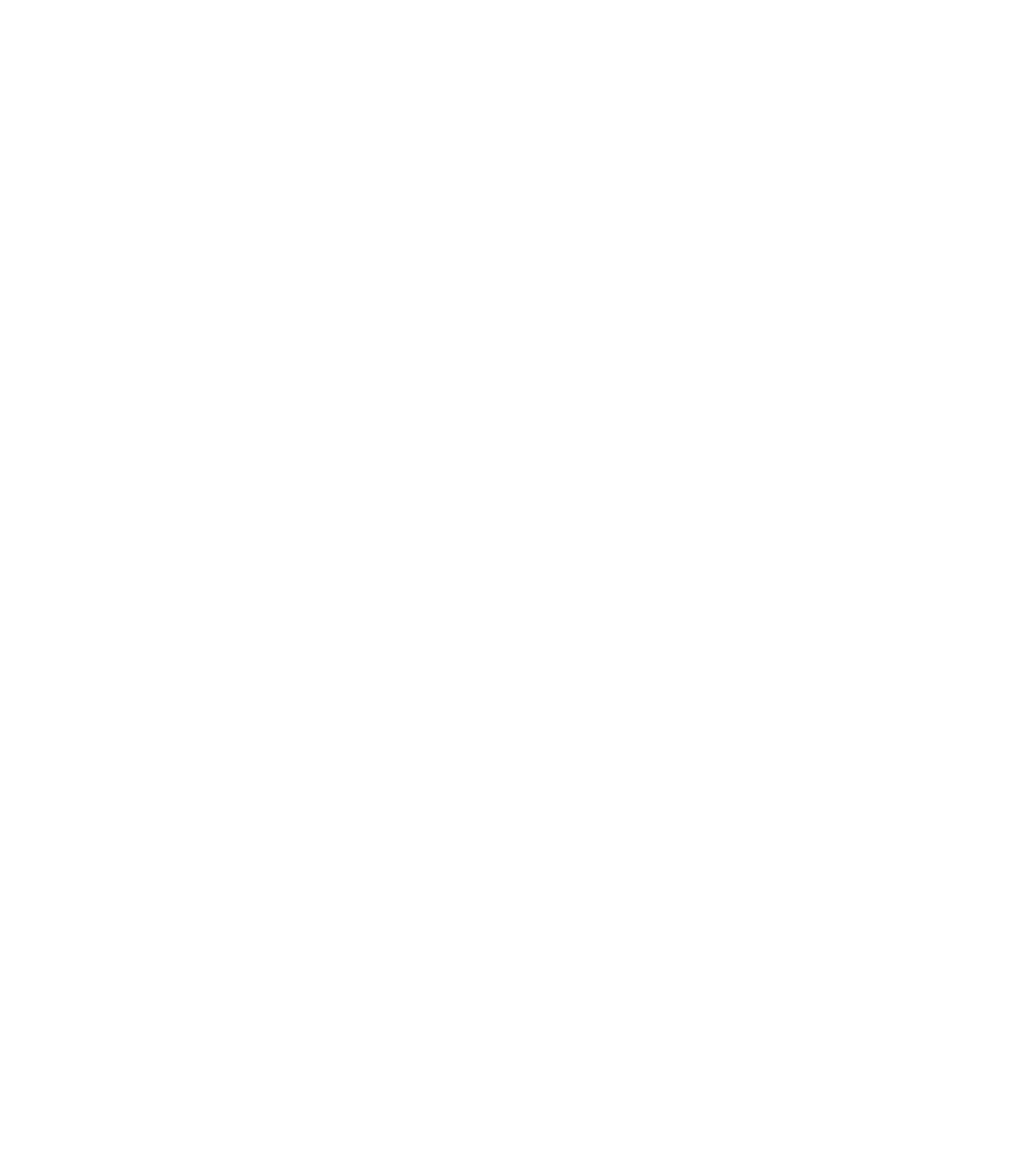
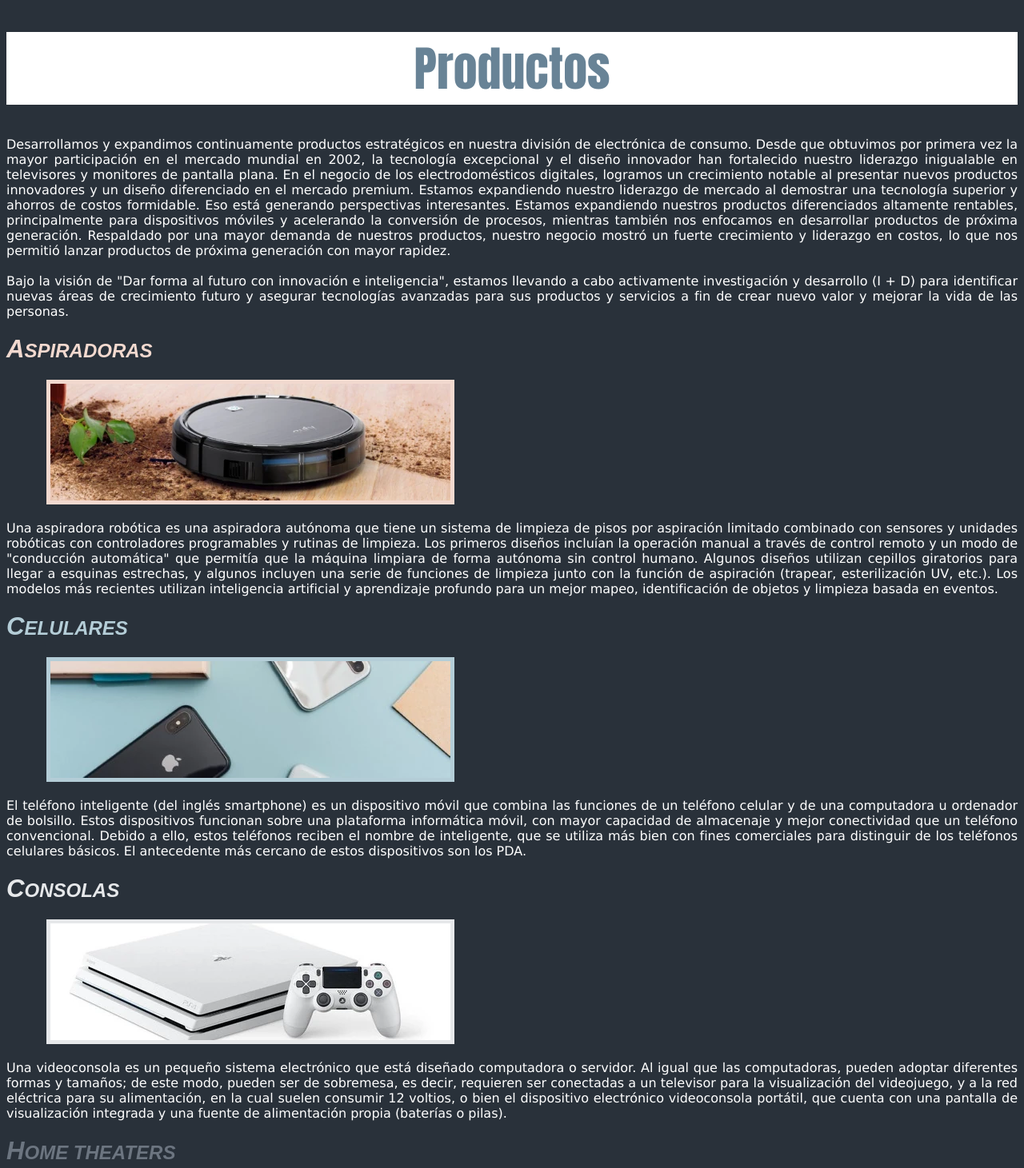
Before and after one commit to ronyrosse/pagina1-desafio3, a website built with Vite: page index.html in a window 1280 px wide. Shown: the top 1461 px of the page at 80% size. Before the commit the page ends 800 px from the top, so only its background shows below. Built offline with nearby package versions, Linux system fonts and the light colour scheme.

Commit message:
Imagenes y estilos agregados

```diff
--- a/index.html
+++ b/index.html
@@ -5,9 +5,82 @@
     <meta name="viewport" content="width=device-width, initial-scale=1.0" />
     <title>Productos</title>
   </head>
+  <body class="fondo">
 
+    <h1 class="fuenteh1">Productos</h1>
 
-  <body>
+    <p class="post">Desarrollamos y expandimos continuamente productos estratégicos en nuestra división de electrónica de consumo. Desde que
+      obtuvimos por primera vez la mayor participación en el mercado mundial en 2002, la tecnología excepcional y el diseño
+      innovador han fortalecido nuestro liderazgo inigualable en televisores y monitores de pantalla plana. En el negocio de
+      los electrodomésticos digitales, logramos un crecimiento notable al presentar nuevos productos innovadores y un diseño
+      diferenciado en el mercado premium. Estamos expandiendo nuestro liderazgo de mercado al demostrar una tecnología superior
+      y ahorros de costos formidable. Eso está generando perspectivas interesantes. Estamos expandiendo nuestros productos
+      diferenciados altamente rentables, principalmente para dispositivos móviles y acelerando la conversión de procesos,
+      mientras también nos enfocamos en desarrollar productos de próxima generación. Respaldado por una mayor demanda de
+      nuestros productos, nuestro negocio mostró un fuerte crecimiento y liderazgo en costos, lo que nos permitió lanzar
+      productos de próxima generación con mayor rapidez.<br><br>
+
+      Bajo la visión de "Dar forma al futuro con innovación e inteligencia", estamos llevando a cabo activamente investigación y desarrollo (I + D) para identificar nuevas áreas de crecimiento futuro y asegurar tecnologías avanzadas para sus productos y servicios a fin de crear nuevo valor y mejorar la vida de las personas.
+
+      </p>
+
+      <h2 class="color1">Aspiradoras</h2>
+
+      <img src="imagenes/aspiradoras.webp" alt="Imagen de una aspiradora" class="posicion-img" id="imgaspiradora">
+
+      <p class="post">Una aspiradora robótica es una aspiradora autónoma que tiene un sistema de limpieza de pisos por aspiración limitado
+        combinado con sensores y unidades robóticas con controladores programables y rutinas de limpieza. Los primeros diseños
+        incluían la operación manual a través de control remoto y un modo de "conducción automática" que permitía que la máquina
+        limpiara de forma autónoma sin control humano. Algunos diseños utilizan cepillos giratorios para llegar a esquinas
+        estrechas, y algunos incluyen una serie de funciones de limpieza junto con la función de aspiración (trapear,
+        esterilización UV, etc.). Los modelos más recientes utilizan inteligencia artificial y aprendizaje profundo para un
+        mejor mapeo, identificación de objetos y limpieza basada en eventos.
+      </p>
+
+      <h2 class="color2">Celulares</h2>
+
+      <img src="imagenes/celulares.webp" alt="Imagen de un escritorio con celulares encima" id="imgcelulares">
+
+      <p class="post">El teléfono inteligente (del inglés smartphone) es un dispositivo móvil que combina las funciones de un teléfono celular
+        y de una computadora u ordenador de bolsillo. Estos dispositivos funcionan sobre una plataforma informática móvil, con
+        mayor capacidad de almacenaje y mejor conectividad que un teléfono convencional. Debido a ello, estos teléfonos reciben
+        el nombre de inteligente, que se utiliza más bien con fines comerciales para distinguir de los teléfonos celulares
+        básicos. El antecedente más cercano de estos dispositivos son los PDA.
+      </p>
+
+      <h2 class="color3">Consolas</h2>
+
+      <img src="imagenes/consolas.webp" alt="Imagen de una consola" id="imgconsolas">
+
+      <p class="post">Una videoconsola es un pequeño sistema electrónico que está diseñado
+        computadora o servidor. Al igual que las computadoras, pueden adoptar diferentes formas y tamaños; de este modo, pueden
+        ser de sobremesa, es decir, requieren ser conectadas a un televisor para la visualización del videojuego, y a la red
+        eléctrica para su alimentación, en la cual suelen consumir 12 voltios, o bien el dispositivo electrónico videoconsola
+        portátil, que cuenta con una pantalla de visualización integrada y una fuente de alimentación propia (baterías o pilas).
+      </p>
+
+      <h2 class="color4">Home theaters</h2>
+
+      <img src="imagenes/home-theaters.webp" alt="Imagen de un home theater" id="imghome">
+      <p class="post">
+        El cine en casa, también llamado cine hogareño, cine casero o teatro en casa (en inglés home cinema) es un sistema que
+        busca reproducir la calidad de vídeo y audio de una sala de cine en el hogar.<br><br>
+        El aspecto de vídeo a menudo incluye una pantalla grande o televisor de alta definición, o un sistema de proyección.
+        La reproducción de audio de calidad se consigue con un sistema de sonido envolvente de alta fidelidad.
+
+      </p>
+
+      <h2 class="color5">Televisores</h2>
+      <img src="imagenes/televisores.webp" alt="Imagen de un televisor" id="imgtelevisores">
+
+      <p class="post">
+        La televisión inteligente (en inglés: Smart TV) es la integración de internet y de las características web 2.0 a la
+        televisión digital y al set-top box (STB), así como la convergencia tecnológica entre los ordenadores y estos
+        televisores y el STB. Estos dispositivos se centran en los medios interactivos en línea, en la televisión por Internet y
+        en otros servicios como el video bajo demanda.
+
+      </p>
+
 
 
 
--- a/style.css
+++ b/style.css
@@ -0,0 +1,90 @@
+
+body{
+  background-color: #29313A;
+}
+
+h1{
+  color: #688396;
+  background-color: white;
+  text-align: center;
+}
+
+.post{
+  color: white;
+  font-family:'Lucida Sans Unicode', 'Lucida Grande', sans-serif;
+  text-align: justify;
+}
+
+
+.fuenteh1{
+  font-family:Impact, Charcoal, sans-serif;
+  font-size: 60px;
+
+}
+.posicion-img{
+  float: ;
+}
+
+h2{
+  font-family: Arial, Gadget, sans-serif;
+  font-style: italic;
+  font-weight: 900;
+  text-transform: uppercase;
+
+}
+
+h2::first-letter{
+  font-size: 130%;
+}
+.color1{
+  color: #F2D9CF;
+}
+
+.color2{
+  color:rgb(180, 205, 215);
+
+}
+
+.color3{
+
+  color:rgb(230, 232, 234);
+
+}
+
+.color4{
+  color: rgb(108, 117, 128);
+}
+.color5{
+
+  color: rgb(163, 166, 163) ;
+
+}
+
+#imgaspiradora{
+  border: 5px solid #F2D9CF;
+  margin-left: 50px;
+}
+
+img{
+  width: 500px;
+}
+
+#imgcelulares{
+  border: 5px solid rgb(180, 205, 215);
+  margin-left: 50px;
+}
+
+#imgconsolas{
+  border: 5px solid rgb(230, 232, 234) ;
+  margin-left: 50px;
+}
+
+#imghome{
+  border: 5px solid rgb(108, 117, 128) ;
+  margin-left: 50px;
+}
+
+#imgtelevisores{
+  border: 5px solid rgb(163, 166, 163) ;
+  margin-left: 50px;
+}
```
Also changed, not shown: public/imagenes/aspiradoras.webp (added), public/imagenes/celulares.webp (added), public/imagenes/consolas.webp (added), public/imagenes/home-theaters.webp (added), public/imagenes/televisores.webp (added).
